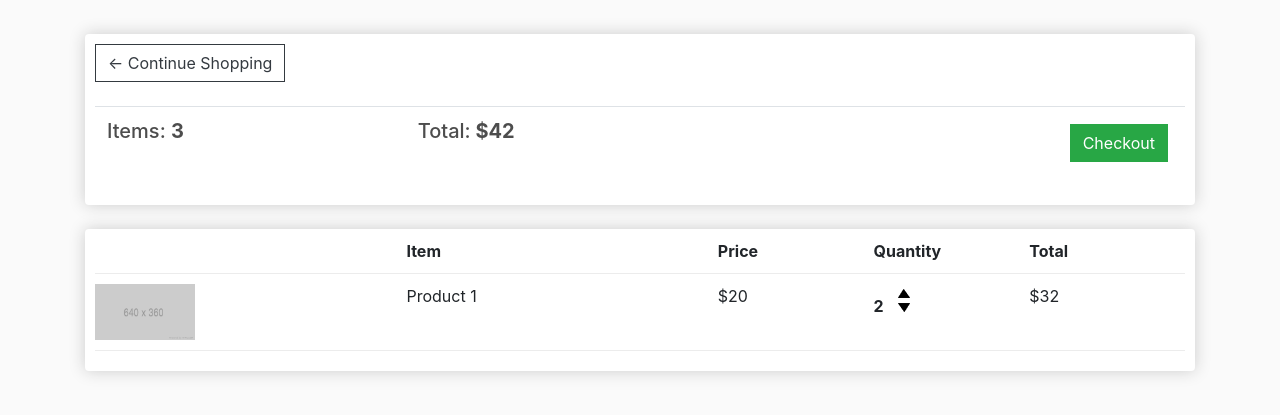
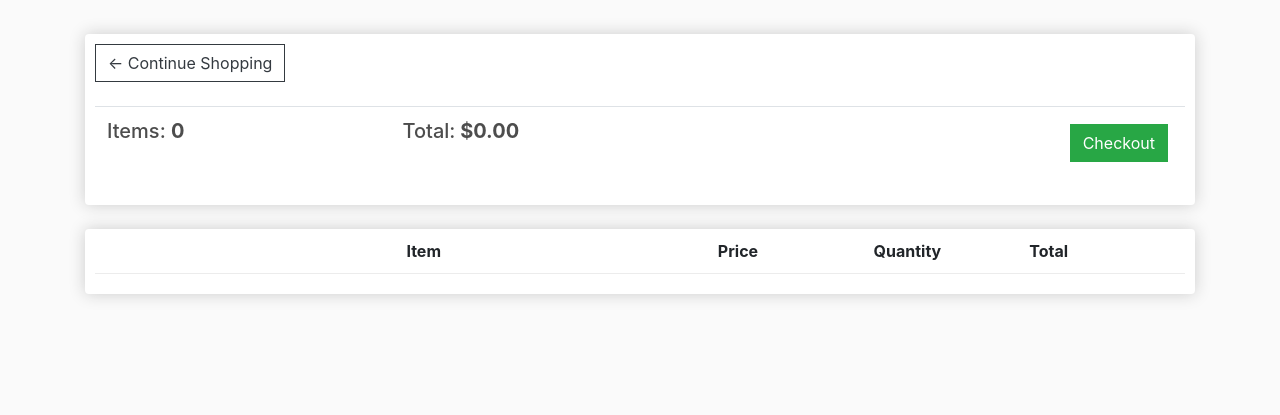
Before and after one commit to zhongyu0221/Shopping-Store-Django, a Django app: page /cart/ in a window 1280 px wide. Shown: the part 57-472 px from the top of the page. Run offline with Django 4.2, Linux system fonts and the light colour scheme; lists and menus that the app fills with data are empty; some libraries are stand-ins or nearby versions.

Commit message:
dynamic Cart view and Check out View

```diff
--- a/store/templates/store/cart.html
+++ b/store/templates/store/cart.html
@@ -11,8 +11,8 @@
 				<br>
 				<table class="table">
 					<tr>
-						<th><h5>Items: <strong>3</strong></h5></th>
-						<th><h5>Total:<strong> $42</strong></h5></th>
+						<th><h5>Items: <strong>{{ order.get_cart_items }}</strong></h5></th>
+						<th><h5>Total:<strong> ${{ order.get_cart_total|floatformat:2}}</strong></h5></th>
 						<th>
 							<a  style="float:right; margin:5px;" class="btn btn-success" href="{% url 'checkout' %}">Checkout</a>
 						</th>
@@ -32,20 +32,22 @@
 					<div style="flex:1"><strong>Total</strong></div>
 				</div>
 
+                {%  for item in items %}
 				<div class="cart-row">
-					<div style="flex:2"><img class="row-image" src="{% static 'images/placeholder.png' %}"></div>
-					<div style="flex:2"><p>Product 1</p></div>
-					<div style="flex:1"><p>$20</p></div>
+					<div style="flex:2"><img class="row-image" src="{{item.product.imageURL}} %}"></div>
+					<div style="flex:2"><p>{{ item.product.name}}</p></div>
+					<div style="flex:1"><p>${{item.product.price |floatformat:2}}</p></div>
 					<div style="flex:1">
-						<p class="quantity">2</p>
+						<p class="quantity">{{ item.quantity }}</p>
 						<div class="quantity">
 							<img class="chg-quantity" src="{% static  'images/arrow-up.png' %}">
 
 							<img class="chg-quantity" src="{% static  'images/arrow-down.png' %}">
 						</div>
 					</div>
-					<div style="flex:1"><p>$32</p></div>
+					<div style="flex:1"><p>${{ item.get_total }}</p></div>
 				</div>
+                {% endfor %}
 
 			</div>
 		</div>
--- a/store/views.py
+++ b/store/views.py
@@ -9,10 +9,28 @@ def store_view(request):
 
 
 def cart_view(request):
-    context = {}
+    if request.user.is_authenticated:
+        customer = request.user.customer
+        order,created = Order.objects.get_or_create(customer = customer,complete=False)# try:get expect: create&save
+        items = order.orderitem_set.all()# get all the order items with order as a parent
+    else:
+        items = []
+        order = {'get_cart_total':0,'get_cart_items':0}
+
+    context = {'items':items,'order':order}
     return render(request,'store/cart.html',context)
 
 
 def checkout_view(request):
-    context = {}
+    if request.user.is_authenticated:
+        customer = request.user.customer
+        order, created = Order.objects.get_or_create(customer=customer, complete=False)  # try:get expect: create&save
+        items = order.orderitem_set.all()  # get all the order items with order as a parent
+    else:
+        items = []
+        order = {'get_cart_total': 0, 'get_cart_items': 0}
+
+
+
+    context = {'items':items,'order':order}
     return render(request,'store/checkout.html',context)
```
Also changed, not shown: store/models.py (+22 -3 lines), store/templates/store/checkout.html (+10 -6 lines), db.sqlite3.
